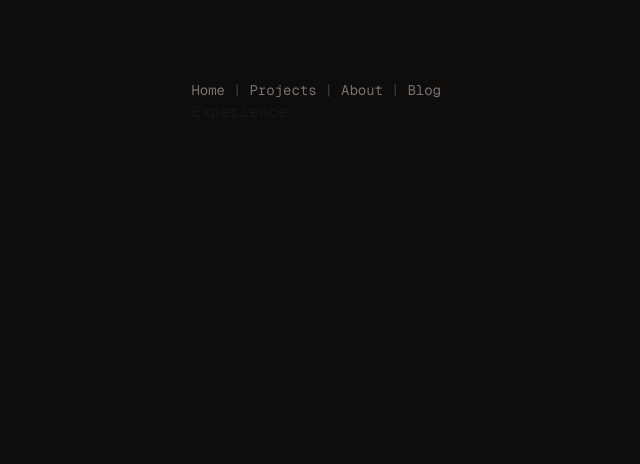
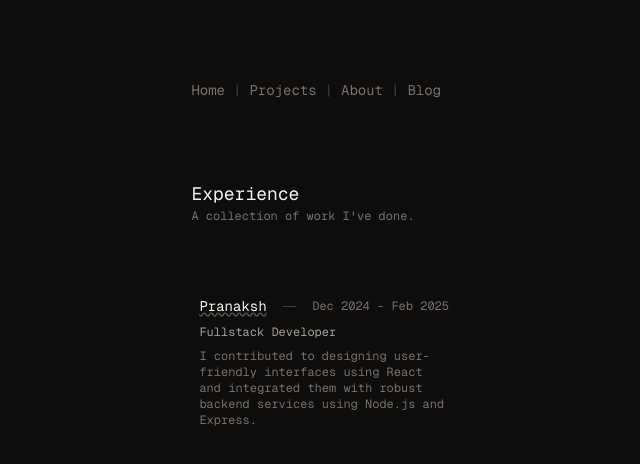
Before and after one commit to YashwantHabib/portfolio-yashwant, a Next.js app: page /Experience in a window 1280 px wide. Shown: the top 464 px of the page, without its empty margins (167-807 px from the left). Built offline with nearby package versions, Linux system fonts and the light colour scheme.

Commit message:
Feat, experience page

```diff
--- a/src/app/Experience/page.tsx
+++ b/src/app/Experience/page.tsx
@@ -1,3 +1,30 @@
+import { experience } from "../_data/experience";
+
 export default function Exp() {
-  return <div>Experience</div>;
+  return (
+    <div className="flex-1 py-20 relative">
+      <p className="text-lg text-stone-100">Experience</p>
+      <p className="text-xs text-stone-500">
+        A collection of work I&apos;ve done.
+      </p>
+      <div className="grid grid-cols-1 sm:grid-cols-2 gap-8 mt-12">
+        {experience.map((exp) => (
+          <div
+            key={exp.company}
+            className="p-2 my-4 rounded-lg cursor-pointer hover:bg-zinc-900"
+          >
+            <div className="flex items-center gap-4">
+              <span className="text-sm text-stone-100 underline decoration-wavy decoration-stone-600 hover:decoration-stone-400">
+                {exp.company}
+              </span>
+              <div className="flex-1 border-t border-stone-700" />
+              <span className="text-xs text-stone-500 ">{exp.duration}</span>
+            </div>
+            <p className="py-2 text-xs text-stone-400 ">{exp.role}</p>
+            <p className="text-xs text-stone-500">{exp.description} </p>
+          </div>
+        ))}
+      </div>
+    </div>
+  );
 }
```
